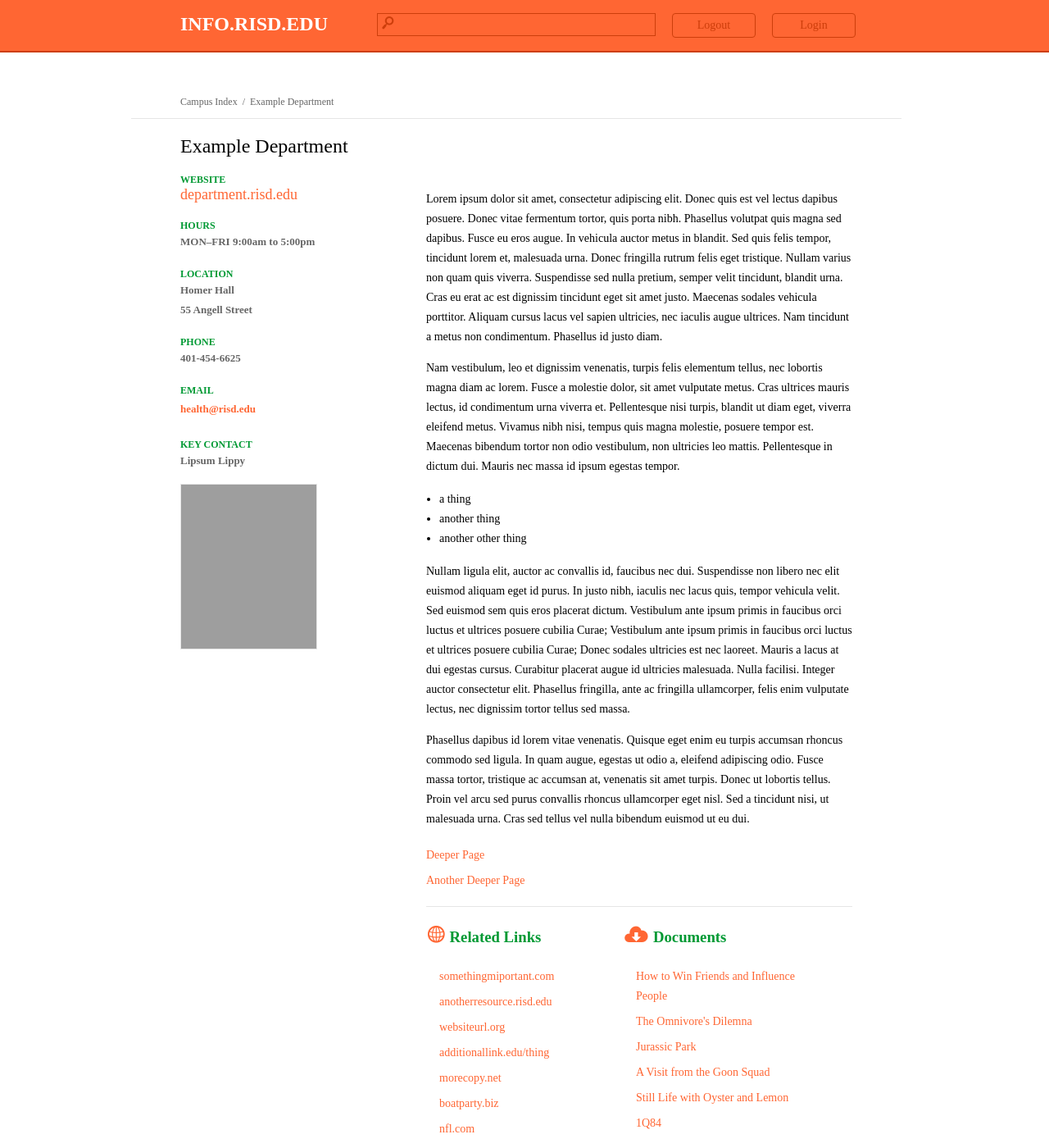
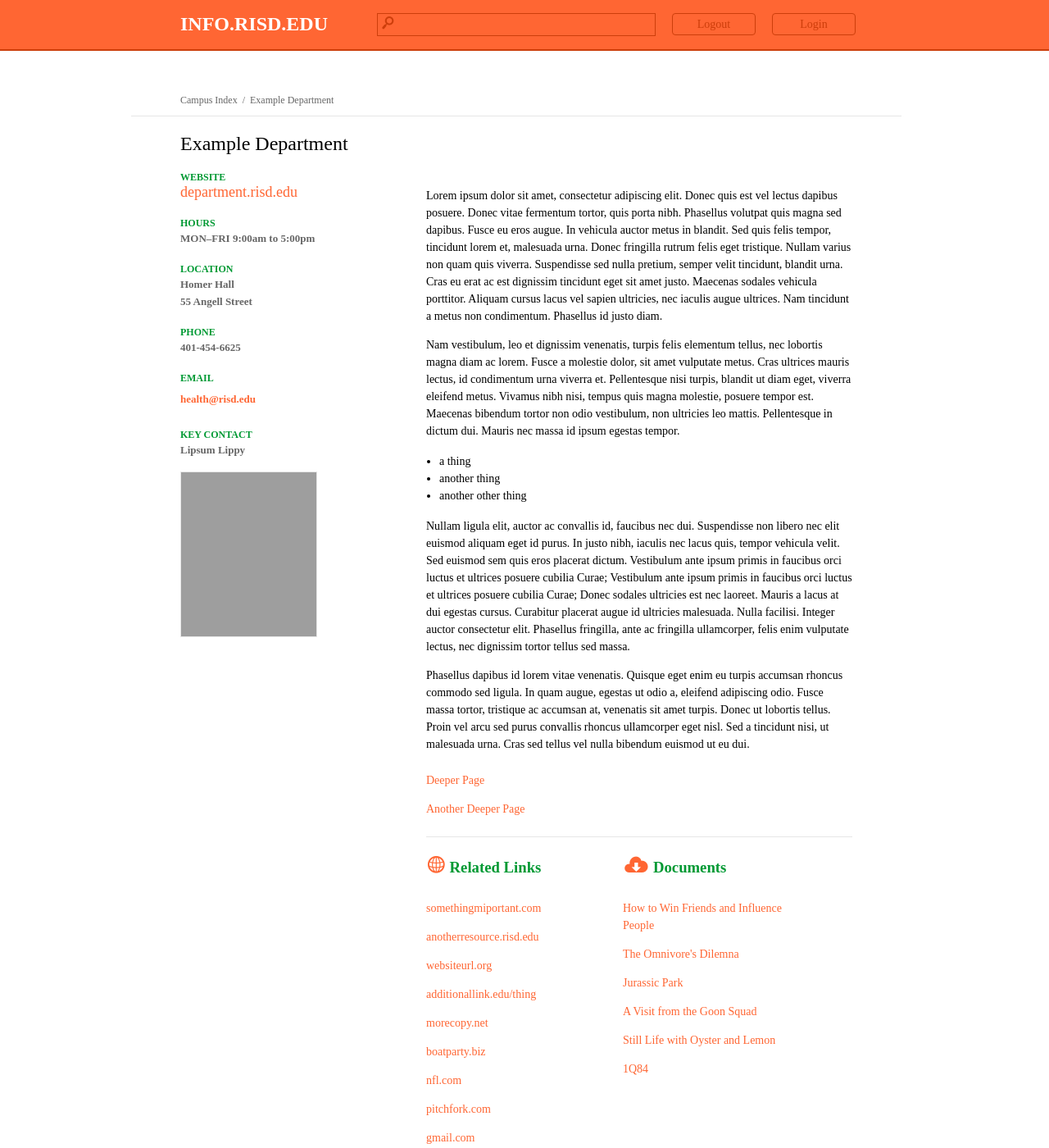
Before and after one commit to micahmicah/info, a Jekyll site: the page built from sample-entry/index.html, in a window 1280 px wide and 1400 px high. Shown: the whole window at 82% size. Built offline with Jekyll 4.4.1, drawn with Linux system fonts in a browser that asks for light colours; some web fonts are replaced; grey boxes are pictures that could not be loaded.

Commit message:
updated styles
style is updated to include slight formatting adjustments for lists and
leading.

```diff
--- a/assets/style/css/site.css
+++ b/assets/style/css/site.css
@@ -851,7 +851,7 @@ p, li, button {
   font-weight: 400;
   font-style: normal;
   font-size: 14px;
-  line-height: 24px; }
+  line-height: 21px; }
   @media only screen and (max-width: 767px) {
     p, li, button {
       font-size: 12px;
@@ -981,12 +981,14 @@ list of departments
   column-break-inside: avoid; }
 
 ul li a:link, ul li a:visited {
-  padding: 0.25em 0em;
+  padding: 0.5em 0em 0.5em 0em;
   display: block;
-  font-weight: 400; }
+  font-weight: 400;
+  -webkit-transition: all 0.2s ease-in-out; }
 
 ul li a:hover {
-  color: #cd3e0b; }
+  color: #cd3e0b;
+  background: #fafafa; }
 
 .directory ul li a:link, .directory ul li a:visited {
   color: #666666; }
@@ -1130,6 +1132,9 @@ ul.page-links {
 
 .map iframe {
   border: 1px solid #e6e6e6; }
+
+.related-links ul, .documents ul {
+  padding-left: 0em; }
 
 /*
 =================================================================
--- a/assets/style/scss/type.scss
+++ b/assets/style/scss/type.scss
@@ -20,7 +20,7 @@ p, li, h1, h2 ,h3, h4, h5, h6, li, a{
 p, li, button{
 	font-family: 'Gotham SSm A', 'Gotham SSm B'; font-weight: 400; font-style: normal;
 	font-size:14px;
-	line-height:24px;
+	line-height:21px;
 	@media only screen and (max-width: 767px){
 		font-size:12px;
 		line-height:18px;
```
Also changed, not shown: assets/style/scss/module.scss (+6 -2 lines), 3 other files.
